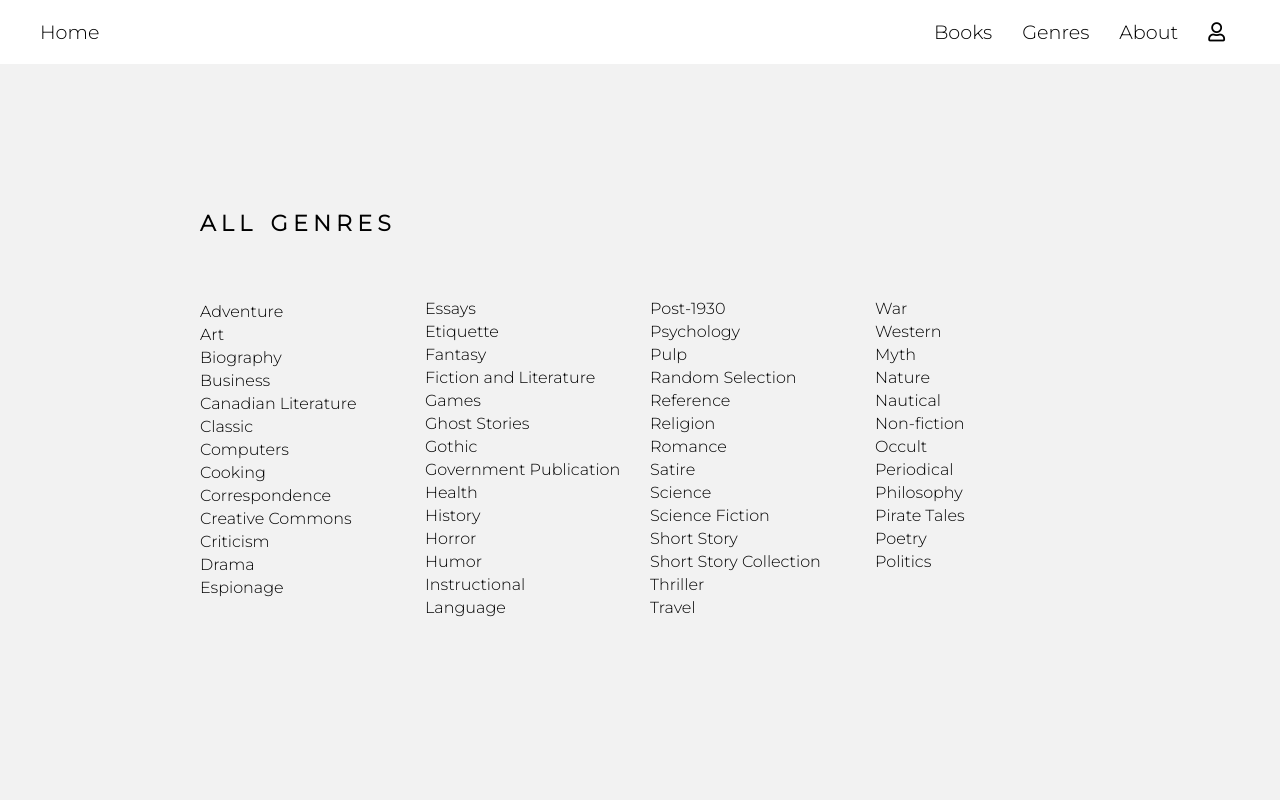
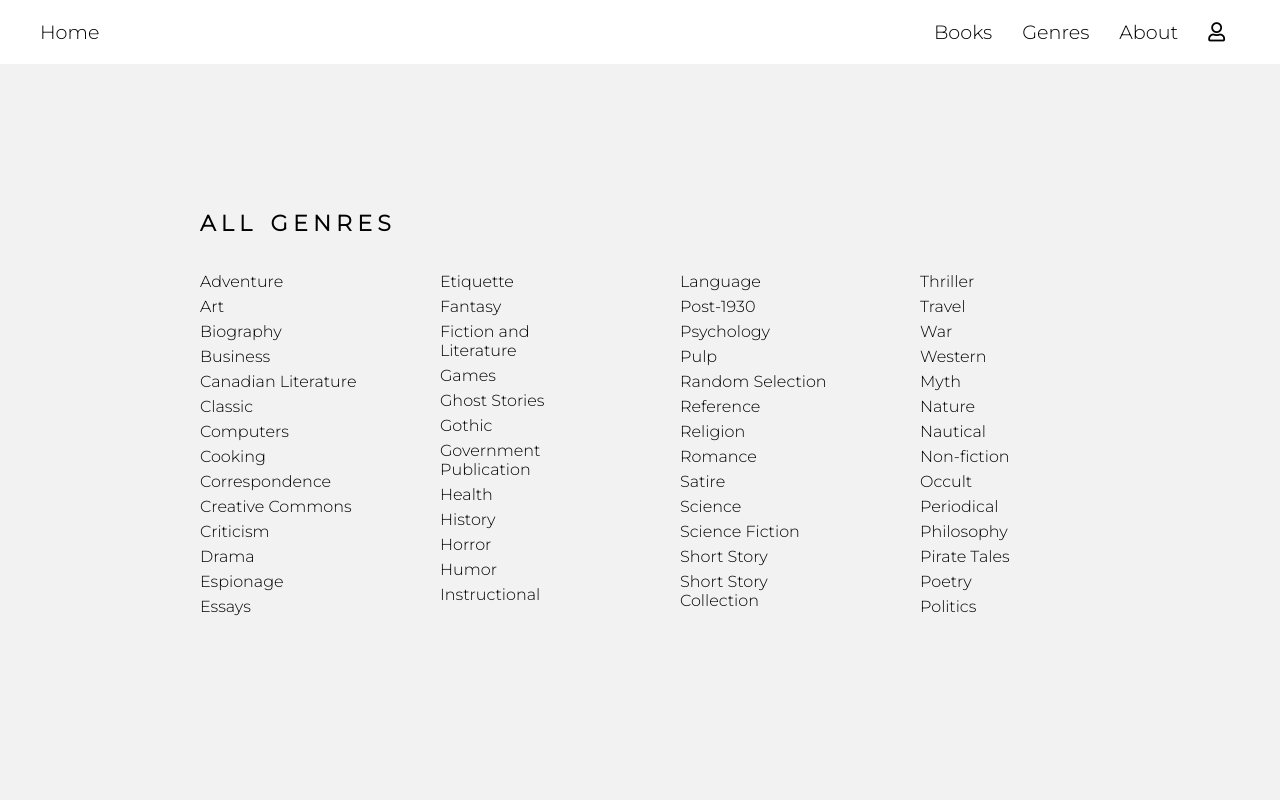
Before and after one commit to borisovboris/book-lounge, an Angular app: page /genres in a window 1280 px wide. Shown: the top 800 px of the page. Built offline with nearby package versions, Linux system fonts and the light colour scheme.

Commit message:
partially fixed genres all layout

```diff
--- a/src/app/genres/genres-all-list/genres-all-list.component.css
+++ b/src/app/genres/genres-all-list/genres-all-list.component.css
@@ -2,28 +2,31 @@
     padding-left: 200px;
     padding-right: 200px;
     background-color: #f2f2f2;
-    min-height: 100vh
+    min-height: 100vh;
 }
 
-.genres-names ul{
-    margin-top: 50px;
-    padding: 10px 0;
-    -moz-column-count: 4;
-    -moz-column-gap: 20px;
-    -webkit-column-count: 4;
-    -webkit-column-gap: 20px;
+.genres-names {
     column-count: 4;
-    column-gap: 20px;
+    padding: 30px 0;
+    column-gap: 5rem;
 }
 
-.genres-names li {
-    list-style: none;
-    margin: 3px 0;
-    border-bottom: 1px solid transparent;
-    display: block;
+.genre-name {
+    padding: 3px 0;
+    -webkit-column-break-inside: avoid;
+    /* Chrome, Safari, Opera */
+    page-break-inside: avoid;
+    /* Firefox */
+    break-inside: avoid;
+    /* IE 10+ */
 }
 
-.genres-names a:hover {
+
+.genre-name a {
+    border-bottom: 1px solid transparent;
+}
+
+.genre-name a:hover {
+    border-bottom: 1px solid black;
     cursor: pointer;
-    border-bottom: 1px solid black;
 }
--- a/src/app/genres/genres-all-list/genres-all-list.component.html
+++ b/src/app/genres/genres-all-list/genres-all-list.component.html
@@ -1,9 +1,7 @@
 <div class="padding-top-200 genres-all-container black-text">
     <h1 class="medium-font small-caps letter-spacing">all genres</h1>
     <div class="genres-names">
-        <ul>
-            <li *ngFor="let genreName of (genresNames$ | async)"><a>{{genreName}}</a></li>
-        </ul>
+            <div *ngFor="let genreName of (genresNames$ | async)" class="genre-name"><a>{{genreName}}</a></div>
     </div>
 
 </div>
```
